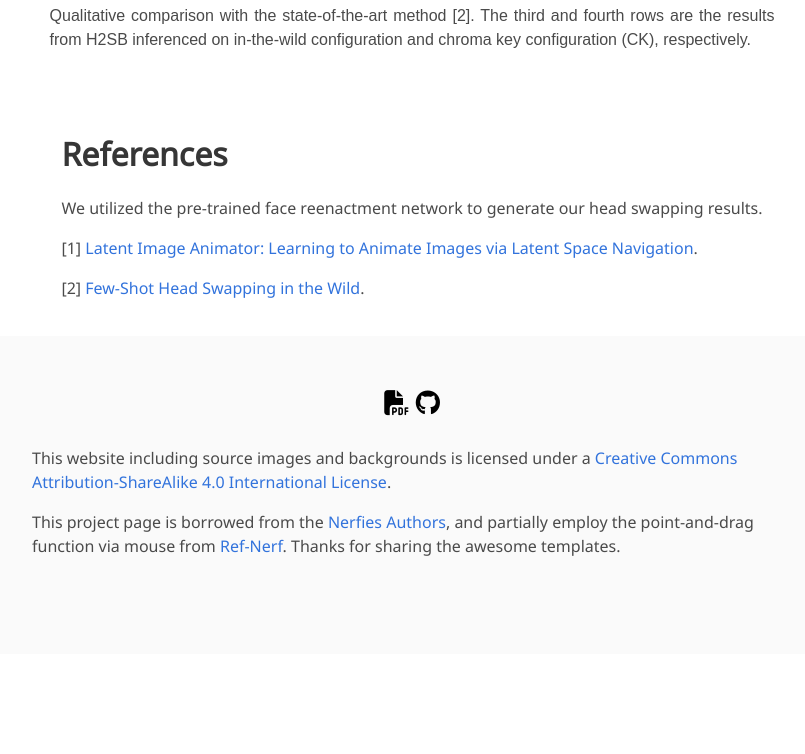
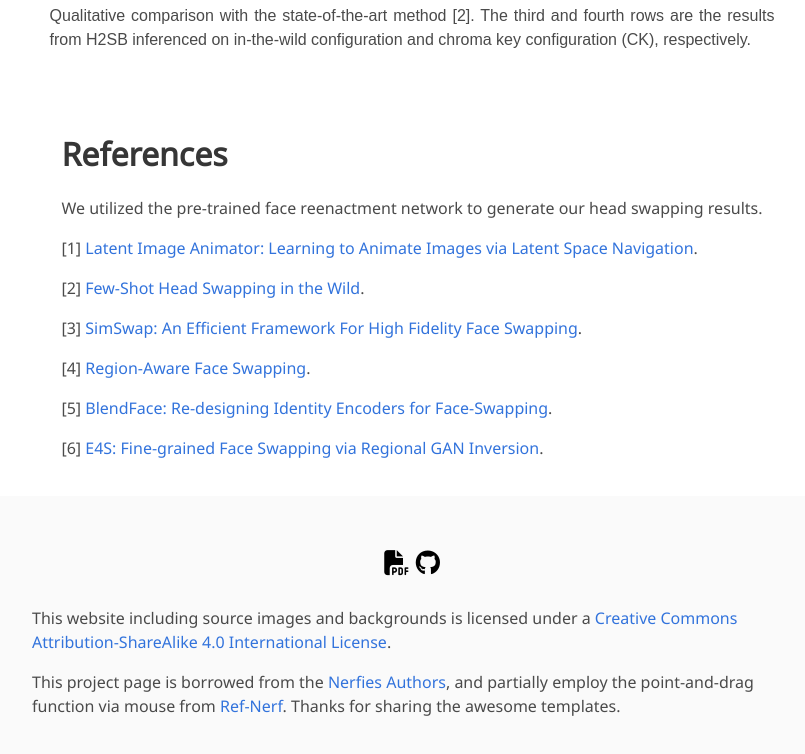
Before and after one commit to hahminlew/changer, a plain HTML site: page index.html in a window 1280 px wide. Shown: the part 4992-5746 px from the top of the page, without its empty margins (228-1033 px from the left). Before the commit the page ends 5646 px from the top, so only its background shows below. Drawn offline with nearby package versions, Linux system fonts and the light colour scheme; some icons are missing; a web font is replaced by a local one.

Commit message:
Update index.html

```diff
--- a/index.html
+++ b/index.html
@@ -328,6 +328,18 @@
           <p>
             [2] <a href="https://github.com/jmliu88/HeSer">Few-Shot Head Swapping in the Wild</a>.
           </p>
+          <p>
+            [3] <a href="https://github.com/neuralchen/SimSwap">SimSwap: An Efficient Framework For High Fidelity Face Swapping</a>.
+          </p>
+          <p>
+            [4] <a href="https://github.com/xc-csc101/RAFSwap">Region-Aware Face Swapping</a>.
+          </p>
+          <p>
+            [5] <a href="https://github.com/mapooon/BlendFace">BlendFace: Re-designing Identity Encoders for Face-Swapping</a>.
+          </p>
+          <p>
+            [6] <a href="https://github.com/e4s2022/e4s">E4S: Fine-grained Face Swapping via Regional GAN Inversion</a>.
+          </p>
         </div>
       </div>
     </div>
```
